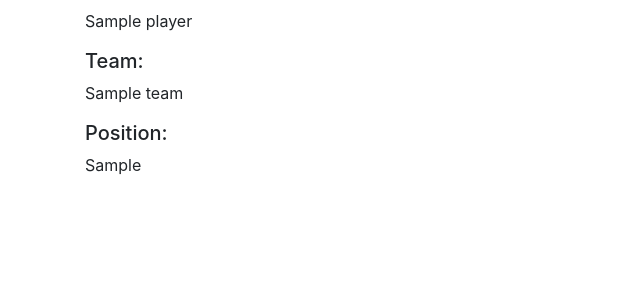
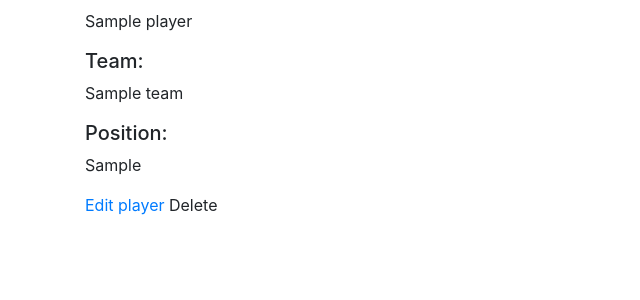
Before and after one commit to dalenledingham/NCAA-Django, a Django app: page /players/1/ in a window 1280 px wide. Shown: the part 164-464 px from the top of the page, without its empty margins (0-640 px from the left). Run offline with Django 3.2, Linux system fonts and the light colour scheme; a user stored in the database is signed in; tables that the repository leaves empty hold one stand-in row (values such as "Sample post"); some libraries are stand-ins or nearby versions.

Commit message:
Added ability to edit players

```diff
--- a/ncaa/forms.py
+++ b/ncaa/forms.py
@@ -19,5 +19,5 @@ class TeamForm(forms.ModelForm):
 class PlayerForm(forms.ModelForm):
   class Meta:
     model = Player
-    fields = ['name','position']
+    fields = ['name','team','position']
     labels = {'name': 'Name','position': 'Position'}
--- a/ncaa/templates/ncaa/player.html
+++ b/ncaa/templates/ncaa/player.html
@@ -11,4 +11,9 @@
   <p>{{ player.team }}</p>
   <h5>Position:</h5>
   <p>{{ player.position }}</p>
+
+<p>
+  <a href="{% url 'ncaa:edit_player' player.id %}">Edit player</a>
+  Delete
+</p>
 {% endblock content %}
--- a/ncaa/urls.py
+++ b/ncaa/urls.py
@@ -40,4 +40,7 @@ urlpatterns = [
 
   # Page for editing a team
   path('edit_team/<int:team_id>/', views.edit_team, name='edit_team'),
+
+  # Page for editing a player
+  path('edit_player/<int:player_id>/', views.edit_player, name='edit_player'),
 ]
--- a/ncaa/views.py
+++ b/ncaa/views.py
@@ -153,6 +153,7 @@ def edit_team(request, team_id):
     # Initial request; pre-fill form with the current team
     form = TeamForm(instance=team)
   else:
+    # POST data submitted; process data
     form = TeamForm(instance=team, data=request.POST)
     if form.is_valid():
       form.save()
@@ -160,3 +161,20 @@ def edit_team(request, team_id):
 
   context = {'team': team, 'form': form}
   return render(request, 'ncaa/edit_team.html', context)
+
+def edit_player(request, player_id):
+  """Edit an existing player"""
+  player = Player.objects.get(id=player_id)
+
+  if request.method != 'POST':
+    # Initial request; pre-fill form with current player
+    form = PlayerForm(instance=player)
+  else:
+    # POST data submitted; process data
+    form = PlayerForm(instance=player, data=request.POST)
+    if form.is_valid():
+      form.save()
+      return redirect('ncaa:player', player_id=player_id)
+
+  context = {'player': player, 'form': form}
+  return render(request, 'ncaa/edit_player.html', context)
```
Also changed, not shown: ncaa/templates/ncaa/edit_player.html (added, +15 -0 lines).
